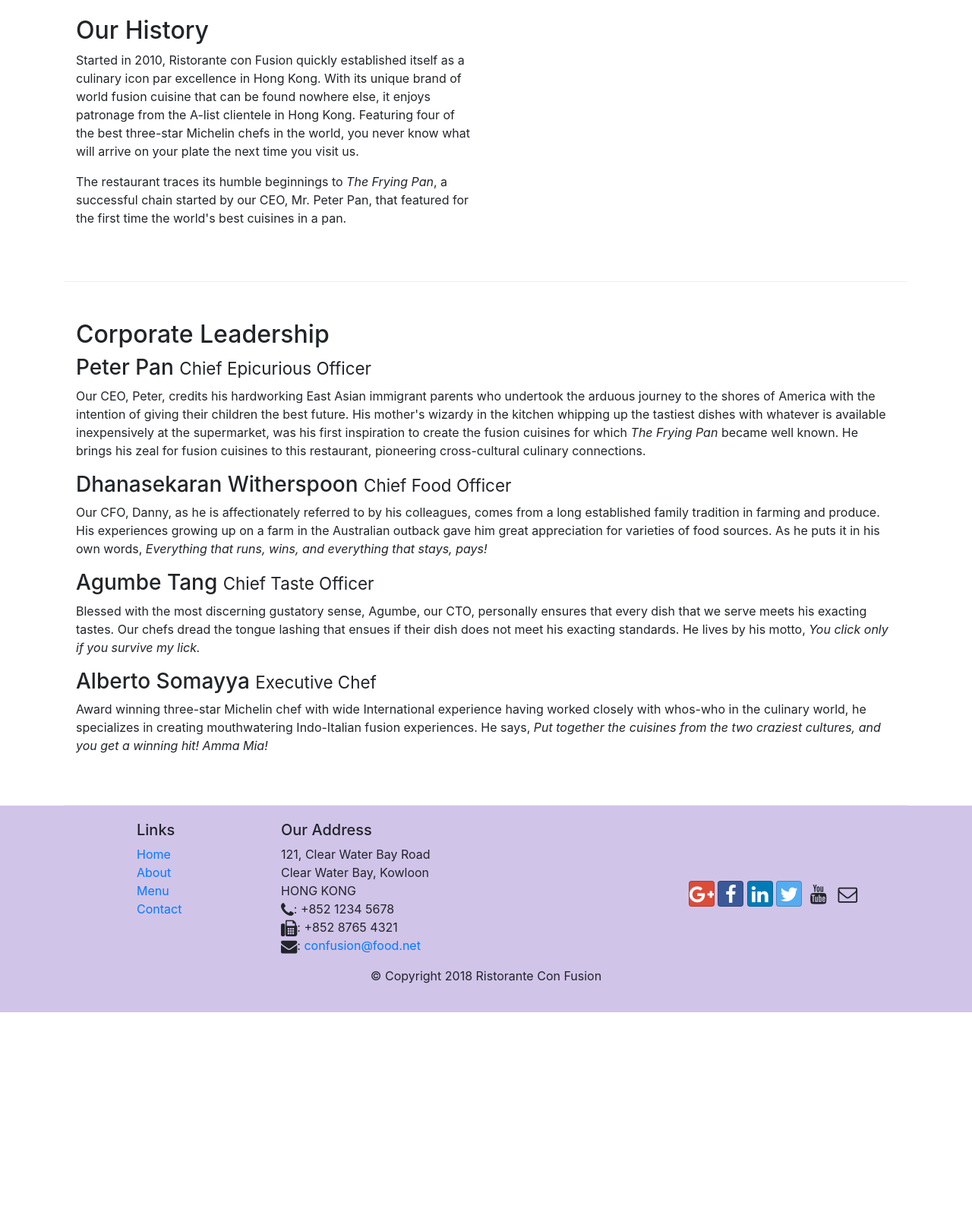
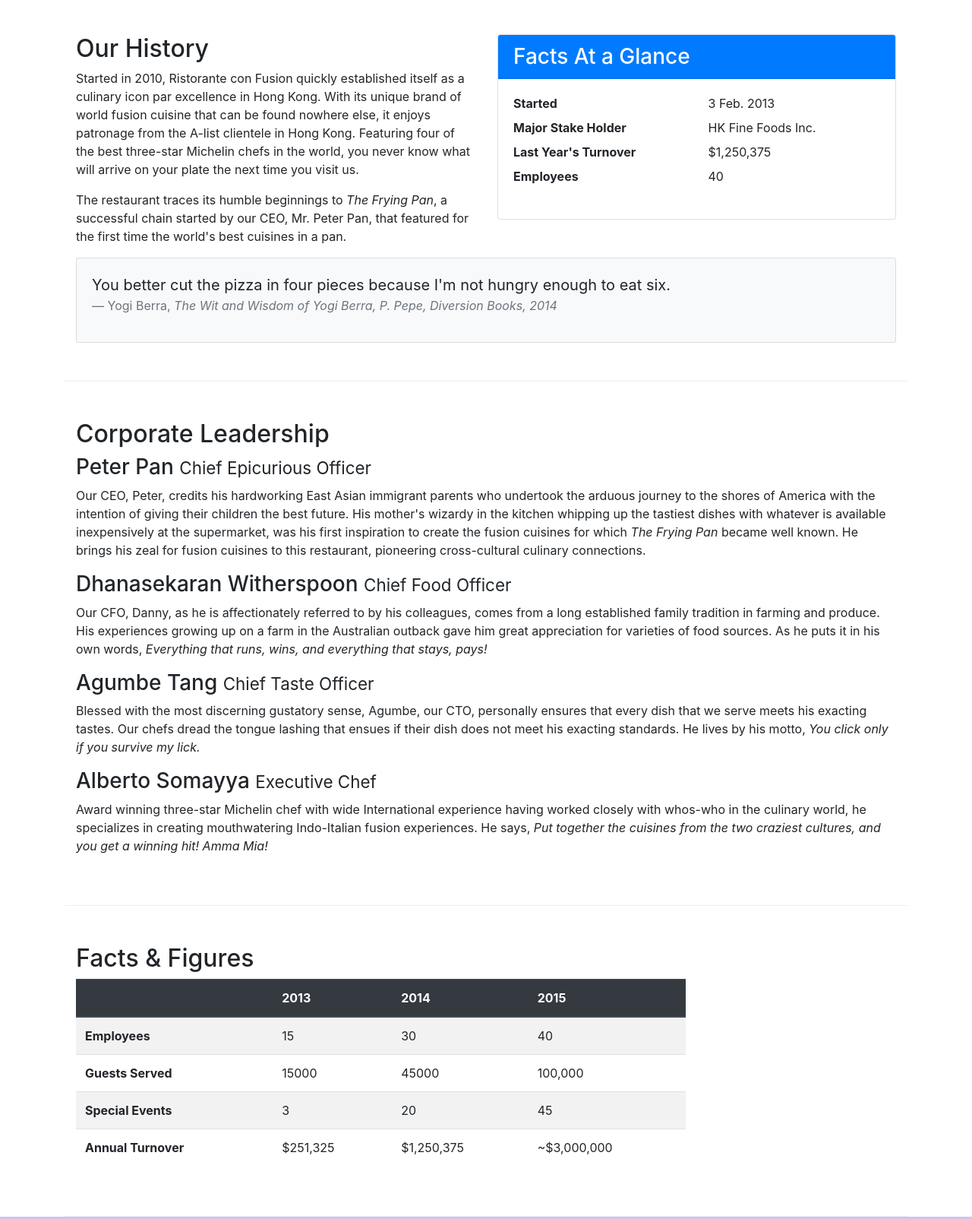
Before and after one commit to meiyindeng/Bootstrap, a website: page aboutus.html in a window 1280 px wide. Shown: the part 420-2024 px from the top of the page at 76% size. Before the commit the page ends 1752 px from the top, so only its background shows below. Drawn offline with nearby package versions, Linux system fonts and the light colour scheme.

Commit message:
media and badge added

```diff
--- a/aboutus.html
+++ b/aboutus.html
@@ -23,7 +23,7 @@
                 <span class="navbar-toggler-icon"></span>
 
             </button>
-            <a class="navbar-brand mr-auto" href="./index.html">Ristorante Con Fusion</a>
+            <a class="navbar-brand mr-auto" href="./index.html"><img src="img/logo.png" height="30" width="41"></a>
                 <div class="collapse navbar-collapse" id="Navbar">
                     <ul class="navbar-nav mr-auto">
                         <li class="nav-item"><a class="nav-link" href="./index.html"><span class="fa fa-home fa-lg"></span> Home</a></li>
@@ -43,11 +43,12 @@
                 <li class="breadcrumb-item active">About Us</li>
             </ol>
             <div class="row">
-                <div class="col-12 align-self-center">
+                <div class="col-12 col-sm-6">
                     <h1>Ristorante con Fusion</h1>
                     <p>We take inspiration from the World's best cuisines, and create a unique fusion experience. Our lipsmacking creations will tickle your culinary senses!</p>
                 </div>
-                <div class="col-12">
+                <div class="col-12 col-sm align-self-center">
+                    <img src="img/logo.png" class="img-fluid">
                 </div>
             </div>
         </div>
@@ -62,12 +63,40 @@
         </div>
 
         <div class="row row-content">
-            <div class="col-xm-12 col-sm-6">
+            <div class="col-sm-6">
                 <h2>Our History</h2>
                 <p>Started in 2010, Ristorante con Fusion quickly established itself as a culinary icon par excellence in Hong Kong. With its unique brand of world fusion cuisine that can be found nowhere else, it enjoys patronage from the A-list clientele in Hong Kong.  Featuring four of the best three-star Michelin chefs in the world, you never know what will arrive on your plate the next time you visit us.</p>
                 <p>The restaurant traces its humble beginnings to <em>The Frying Pan</em>, a successful chain started by our CEO, Mr. Peter Pan, that featured for the first time the world's best cuisines in a pan.</p>
             </div>
-            <div class="col-xm-12 col-sm">
+            <div class="col-sm">
+                    <div class="card">
+                        <h3 class="card-header bg-primary text-white">Facts At a Glance</h3>
+                        <div class="card-body">
+                            <dl class="row">
+                                <dt class="col-6">Started</dt>
+                                <dd class="col-6">3 Feb. 2013</dd>
+                                <dt class="col-6">Major Stake Holder</dt>
+                                <dd class="col-6">HK Fine Foods Inc.</dd>
+                                <dt class="col-6">Last Year's Turnover</dt>
+                                <dd class="col-6">$1,250,375</dd>
+                                <dt class="col-6">Employees</dt>
+                                <dd class="col-6">40</dd>
+                            </dl>
+                        </div>
+                    </div>
+            </div>
+            <div class="col-12">
+                <div class="card card-body bg-light">
+                    <blockquote class="blockquote">
+                        <p class="mb-0">You better cut the pizza in four pieces because
+                            I'm not hungry enough to eat six.</p>
+                        <footer class="blockquote-footer">Yogi Berra,
+                            <cite title="Source Title">The Wit and Wisdom of Yogi Berra,
+                            P. Pepe, Diversion Books, 2014</cite>
+                        </footer>
+                    </blockquote>
+
+                </div>
             </div>
         </div>
 
@@ -84,6 +113,53 @@
                 <h3>Alberto Somayya <small>Executive Chef</small></h3>
                 <p class="d-none d-sm-block">Award winning three-star Michelin chef with wide International experience having worked closely with whos-who in the culinary world, he specializes in creating mouthwatering Indo-Italian fusion experiences. He says, <em>Put together the cuisines from the two craziest cultures, and you get a winning hit! Amma Mia!</em></p>
             </div>
+       </div>
+       <div class="row row-content">
+           <div class="col-12 col-sm-9">
+               <h2>Facts &amp; Figures </h2>
+               <div class="table-responsive">
+                    <table class="table table-striped">
+                        <thead class="thead-dark">
+                            <tr>
+                                <th>&nbsp;</th>
+                                <th>2013</th>
+                                <th>2014</th>
+                                <th>2015</th>
+                            </tr>
+                        </thead>
+                        <tbody>
+                            <tr>
+                                <th>Employees</th>
+                                <td>15</td>
+                                <td>30</td>
+                                <td>40</td>
+                            </tr>
+                            <tr>
+                                <th>Guests Served</th>
+                                <td>15000</td>
+                                <td>45000</td>
+                                <td>100,000</td>
+                            </tr>
+                            <tr>
+                                <th>Special Events</th>
+                                <td>3</td>
+                                <td>20</td>
+                                <td>45</td>
+                            </tr>
+                            <tr>
+                                <th>Annual Turnover</th>
+                                <td>$251,325</td>
+                                <td>$1,250,375</td>
+                                <td>~$3,000,000</td>
+                            </tr>
+                        </tbody>
+                    </table>
+                </div>
+            </div>
+
+           <div class="col-12 cols-sm-3">
+
+           </div>
        </div>
 
     </div>
```
Also changed, not shown: contactus.html (+8 -3 lines), index.html (+24 -7 lines), img/alberto.png (added), img/buffet.png (added), img/logo.png (added), img/uthappizza.png (added), 2 other files.
